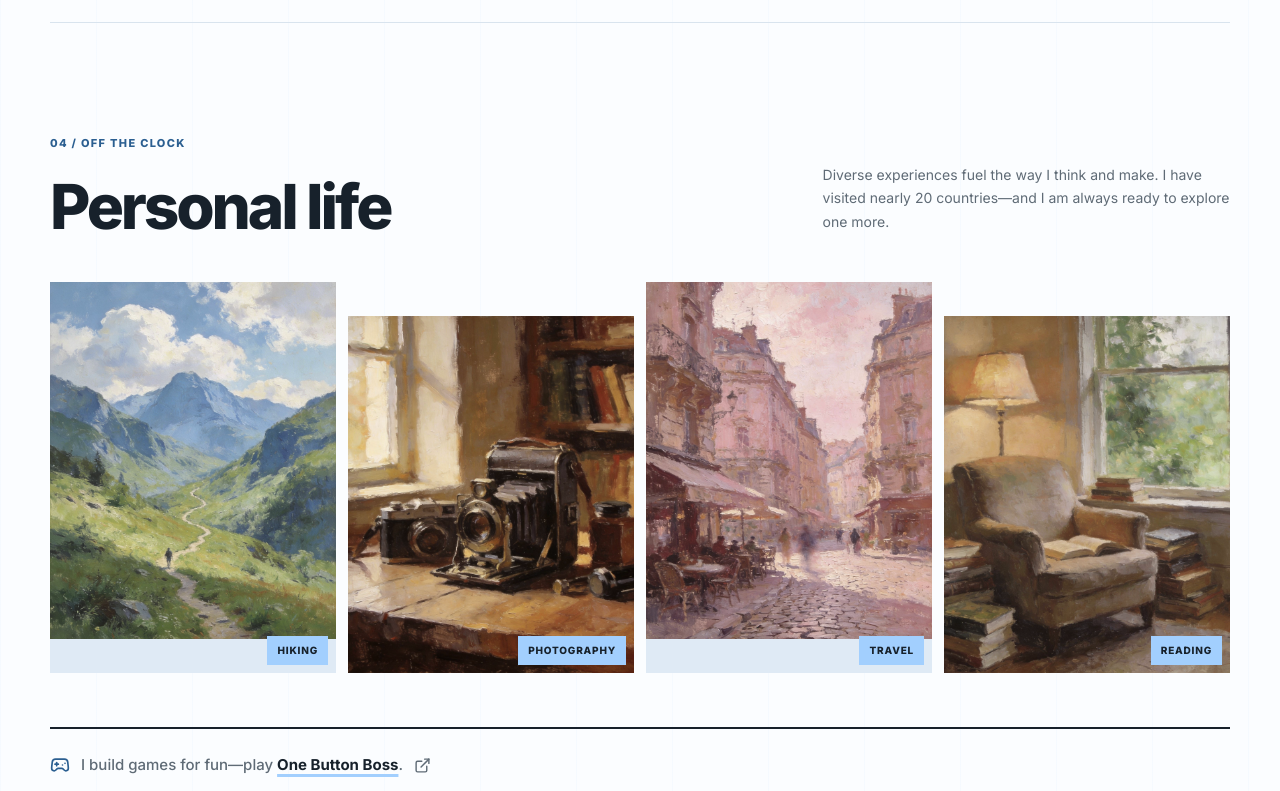
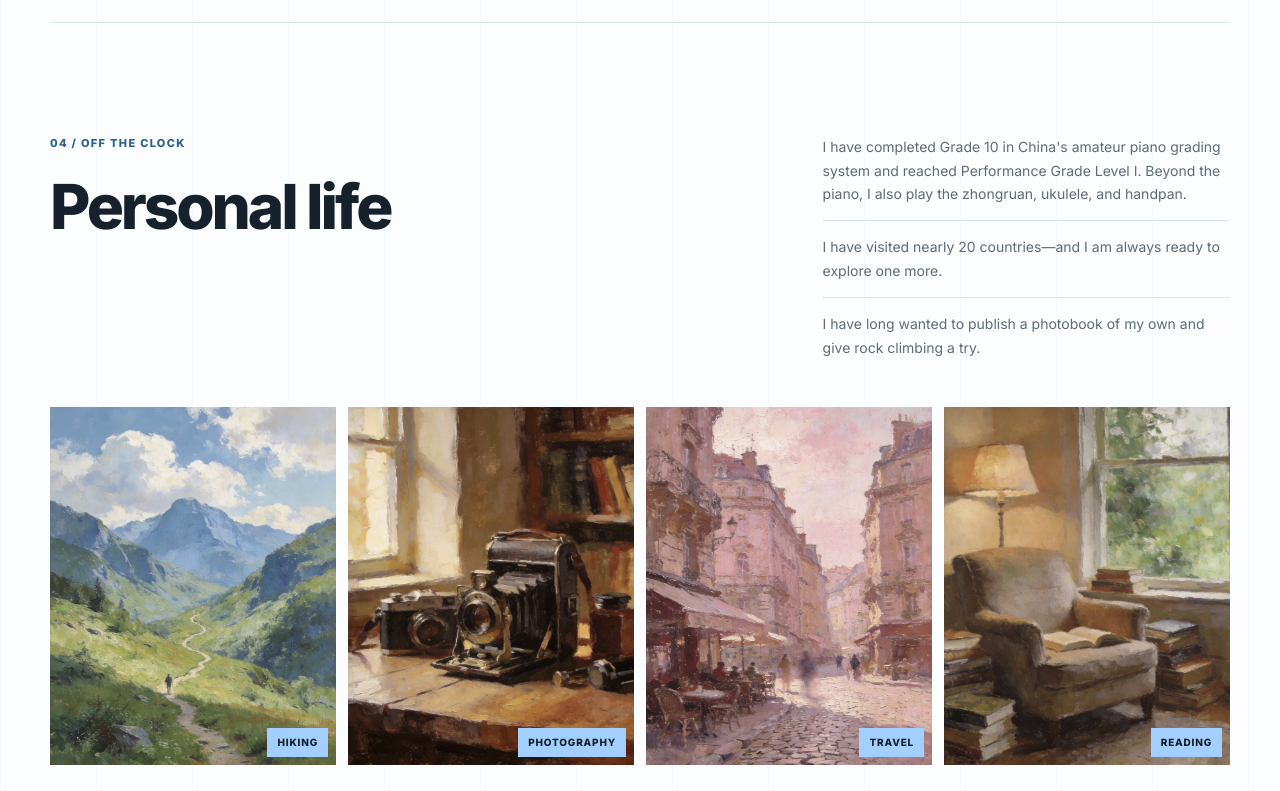
Before and after one commit to RunRiotComeOn/personal-homepage, a React (Vite) app: page / in a window 1280 px wide. Shown: the part 3980-4771 px from the top of the page. Built offline with nearby package versions, Linux system fonts and the light colour scheme.

Commit message:
Expand personal life highlights

```diff
--- a/src/App.css
+++ b/src/App.css
@@ -601,7 +601,7 @@
 .life-heading {
   display: grid;
   grid-template-columns: 1.7fr 1fr;
-  align-items: end;
+  align-items: start;
   gap: 80px;
 }
 
@@ -615,16 +615,27 @@
   margin-bottom: 18px;
 }
 
-.life-heading > p {
+.life-notes {
   margin: 0 0 48px;
+}
+
+.life-notes p {
+  margin: 0;
   color: var(--muted);
   font-size: 14px;
   line-height: 1.7;
 }
 
+.life-notes p + p {
+  margin-top: 14px;
+  padding-top: 14px;
+  border-top: 1px solid var(--line);
+}
+
 .life-grid {
   display: grid;
   grid-template-columns: repeat(4, 1fr);
+  align-items: start;
   gap: 12px;
 }
 
@@ -633,10 +644,6 @@
   margin: 0;
   overflow: hidden;
   background: #dfeaf5;
-}
-
-.life-grid figure:nth-child(even) {
-  margin-top: 34px;
 }
 
 .life-grid img {
@@ -971,7 +978,4 @@ footer a {
     gap: 8px;
   }
 
-  .life-grid figure:nth-child(even) {
-    margin-top: 18px;
-  }
 }
--- a/src/App.tsx
+++ b/src/App.tsx
@@ -460,10 +460,21 @@ function App() {
             <SectionHeading eyebrow="04 / OFF THE CLOCK">
               Personal life
             </SectionHeading>
-            <p>
-              Diverse experiences fuel the way I think and make. I have visited
-              nearly 20 countries—and I am always ready to explore one more.
-            </p>
+            <div className="life-notes">
+              <p>
+                I have completed Grade 10 in China&apos;s amateur piano grading
+                system and reached Performance Grade Level I. Beyond the piano,
+                I also play the zhongruan, ukulele, and handpan.
+              </p>
+              <p>
+                I have visited nearly 20 countries—and I am always ready to
+                explore one more.
+              </p>
+              <p>
+                I have long wanted to publish a photobook of my own and give
+                rock climbing a try.
+              </p>
+            </div>
           </div>
 
           <div className="life-grid">
```
